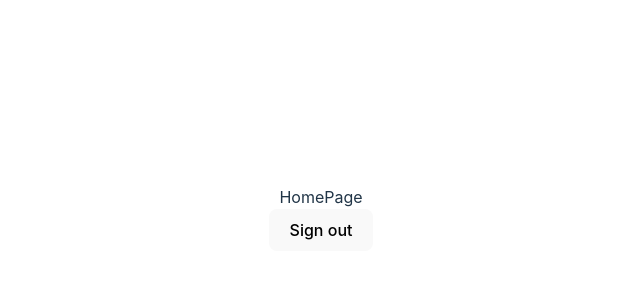
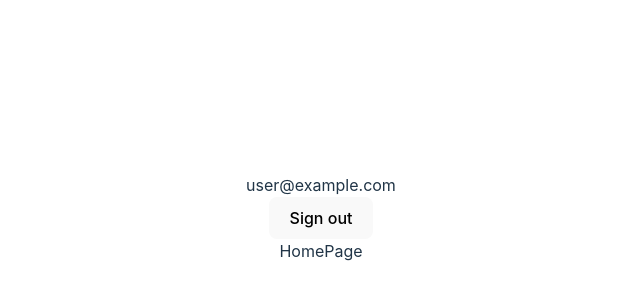
Before and after one commit to olkaman/todo-list-vite, a React (Vite) app: page /home in a window 1280 px wide. Shown: the part 182-482 px from the top of the page, without its empty margins (319-959 px from the left). Built offline with nearby package versions, Linux system fonts and the light colour scheme; no server answers; sample sign-in values are in the browser's storage.

Commit message:
uodate links and components

```diff
--- a/src/components-layout/Header.tsx
+++ b/src/components-layout/Header.tsx
@@ -1,3 +1,17 @@
+import { signOut } from 'firebase/auth';
+import { auth } from '../../firebase';
+import useAuthStore from '../stores/authStore';
+
 export default function Header() {
-  return <div></div>;
+  const userEmail = useAuthStore((state) => state.userEmail);
+
+  const onSignOut = () => {
+    signOut(auth);
+  };
+  return (
+    <>
+      <div>{userEmail}</div>
+      <button onClick={onSignOut}>Sign out</button>
+    </>
+  );
 }
--- a/src/features/auth/ProtectedRoute.tsx
+++ b/src/features/auth/ProtectedRoute.tsx
@@ -13,6 +13,6 @@ export default function ProtectedRoute(props: Props) {
   if (user) {
     return children;
   } else {
-    navigate('todo-list-vite/');
+    navigate('/');
   }
 }
--- a/src/features/auth/Register.tsx
+++ b/src/features/auth/Register.tsx
@@ -33,7 +33,7 @@ export default function Register() {
       <h2>Register</h2>
       <AuthForm onSubmit={onSubmit} buttonLabel='Register account' email={email} password={password} setEmail={setEmail} setPassword={setPassword} />
       <div>{error}</div>
-      Already have account? <Link to='../todo-list-vite/'>Sign in</Link>
+      Already have account? <Link to='/'>Sign in</Link>
     </>
   );
 }
--- a/src/pages/HomePage.tsx
+++ b/src/pages/HomePage.tsx
@@ -1,14 +1,12 @@
-import { signOut } from 'firebase/auth';
-import { auth } from '../../firebase';
+import Header from '../components-layout/Header';
 
 export default function HomePage() {
-  const onSignOut = () => {
-    signOut(auth);
-  };
   return (
     <>
+      <div>
+        <Header />
+      </div>
       <div>HomePage</div>
-      <button onClick={onSignOut}>Sign out</button>
     </>
   );
 }
```
